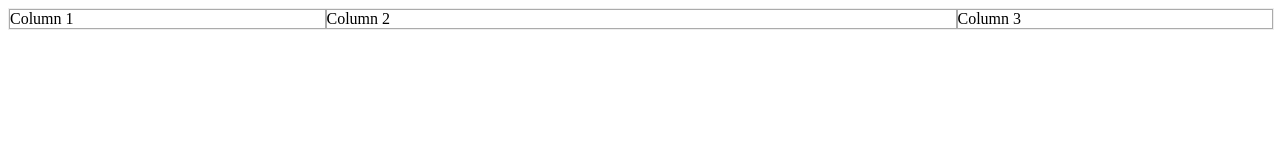
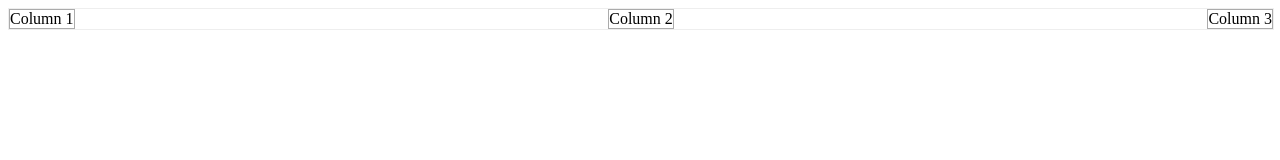
Before and after one commit to TechAsif/pie-shop, a plain HTML site: page index.html in a window 1280 px wide. Drawn offline with Linux system fonts and the light colour scheme.

Commit message:
flex property with its shorthand property

```diff
--- a/index.html
+++ b/index.html
@@ -8,17 +8,28 @@
     <style>
         .columns{
             display: flex;
+            justify-content: space-between;
             width: 100%;
             border: 1px solid #eee;
         }
 
         .columns > div {
             border: 1px solid #ababab;
-            flex: 1;
+            /* flex: 1; */
+            /* flex-grow: 0;
+            flex-shrink: 1;
+            flex-basis: auto; */
+            /* flex-grow: 3;  */
+            flex-shrink: 0;
+
+        }
+
+        .columns div{
+            flex-shrink: 0;
         }
 
         .columns > div:nth-of-type(2){
-            flex: 2;
+            /* flex: 2; */
         }
 
     </style>
```
